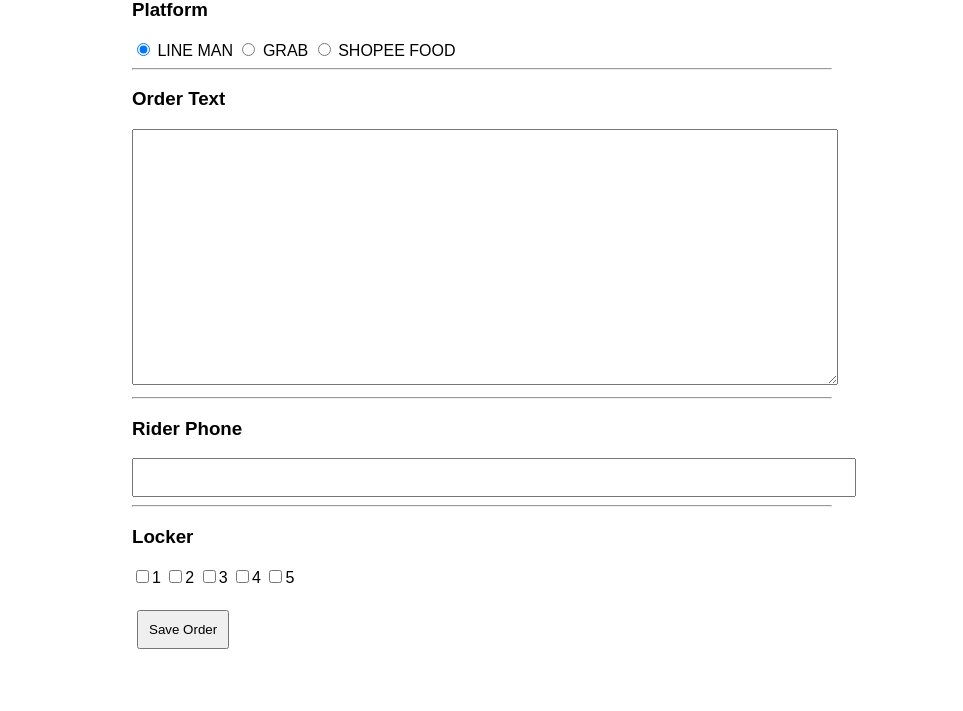
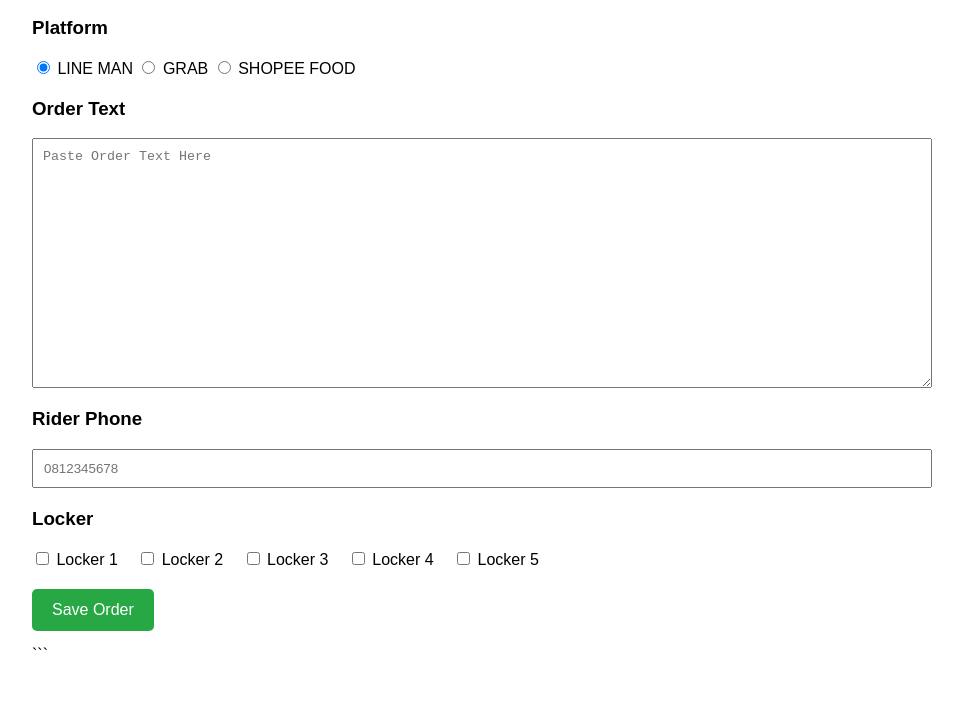
Before and after one commit to airservicepcg-ux/durian-locker, a plain HTML site: page index.html in a window 1280 px wide. Shown: the part 89-800 px from the top of the page, without its empty margins (158-1121 px from the left). Drawn offline with Linux system fonts and the light colour scheme.

Commit message:
Refactor index.html for improved layout and styling

````diff
--- a/index.html
+++ b/index.html
@@ -1,27 +1,65 @@
+```html
 <!DOCTYPE html>
-<html>
+<html lang="th">
 
 <head>
 <meta charset="UTF-8">
-<title>Delivery Order Intake</title>
+<meta name="viewport" content="width=device-width, initial-scale=1.0">
+
+<title>Durian Locker - Admin</title>
 
 <style>
 
 body{
-  font-family: Arial;
-  max-width:700px;
-  margin:auto;
-  padding:20px;
+    font-family: Arial, sans-serif;
+    max-width: 900px;
+    margin: auto;
+    padding: 20px;
+}
+
+h2{
+    text-align:center;
+}
+
+.section{
+    margin-bottom:20px;
 }
 
 textarea{
     width:100%;
     height:250px;
+    padding:10px;
+    box-sizing:border-box;
+}
+
+input[type=text]{
+    width:100%;
+    padding:10px;
+    box-sizing:border-box;
+}
+
+.locker-group label{
+    margin-right:15px;
 }
 
 button{
-  padding:10px;
-  margin:5px;
+    background:#28a745;
+    color:white;
+    border:none;
+    padding:12px 20px;
+    cursor:pointer;
+    font-size:16px;
+    border-radius:5px;
+}
+
+button:disabled{
+    background:#999;
+    cursor:not-allowed;
+}
+
+#status{
+    margin-top:15px;
+    font-weight:bold;
 }
 
 </style>
@@ -30,62 +68,72 @@
 
 <body>
 
-<h2>Delivery Order Intake</h2>
+<h2>Durian Locker Admin</h2>
+
+<div class="section">
 
 <h3>Platform</h3>
 
 <label>
-<input type="radio"
-name="platform"
-value="LINEMAN"
-checked>
+<input type="radio" name="platform" value="LINEMAN" checked>
 LINE MAN
 </label>
 
 <label>
-<input type="radio"
-name="platform"
-value="GRAB">
+<input type="radio" name="platform" value="GRAB">
 GRAB
 </label>
 
 <label>
-<input type="radio"
-name="platform"
-value="SHOPEE">
+<input type="radio" name="platform" value="SHOPEE">
 SHOPEE FOOD
 </label>
 
-<hr>
+</div>
+
+<div class="section">
 
 <h3>Order Text</h3>
 
-<textarea id="orderText"></textarea>
+<textarea
+id="orderText"
+placeholder="Paste Order Text Here">
+</textarea>
 
-<hr>
+</div>
+
+<div class="section">
 
 <h3>Rider Phone</h3>
 
 <input
 type="text"
 id="riderPhone"
-style="width:100%;padding:10px;">
+placeholder="0812345678">
 
-<hr>
+</div>
+
+<div class="section">
 
 <h3>Locker</h3>
 
-<label><input type="checkbox" value="1">1</label>
-<label><input type="checkbox" value="2">2</label>
-<label><input type="checkbox" value="3">3</label>
-<label><input type="checkbox" value="4">4</label>
-<label><input type="checkbox" value="5">5</label>
+<div class="locker-group">
 
-<br><br>
+<label><input type="checkbox" value="1"> Locker 1</label>
+<label><input type="checkbox" value="2"> Locker 2</label>
+<label><input type="checkbox" value="3"> Locker 3</label>
+<label><input type="checkbox" value="4"> Locker 4</label>
+<label><input type="checkbox" value="5"> Locker 5</label>
 
-<button onclick="saveData()">
+</div>
+
+</div>
+
+<button id="saveBtn" onclick="saveData()">
 Save Order
 </button>
+
+<div id="status"></div>
 
 <script>
 
@@ -93,6 +141,12 @@
 "https://script.google.com/macros/s/AKfycbyK1YPdLDcjmUUXnWjUo_sCX0s2ZUR3WiExYplrH54RYrwdEL0RnjjebTovq9S8b2546w/exec";
 
 async function saveData(){
+
+    const btn =
+    document.getElementById("saveBtn");
+
+    btn.disabled = true;
+    btn.innerText = "Saving...";
 
     const platform =
     document.querySelector(
@@ -102,17 +156,27 @@
     const riderPhone =
     document.getElementById(
     "riderPhone"
-  ).value;
+    ).value.trim();
 
     const orderText =
     document.getElementById(
     "orderText"
-  ).value;
+    ).value.trim();
 
     const lockers =
     [...document.querySelectorAll(
-    'input[type="checkbox"]:checked'
-  )].map(cb=>cb.value);
+    '.locker-group input[type="checkbox"]:checked'
+    )].map(cb => cb.value);
+
+    if(orderText === ""){
+
+        alert("กรุณาวางข้อความออเดอร์");
+
+        btn.disabled = false;
+        btn.innerText = "Save Order";
+
+        return;
+    }
 
     const payload = {
         platform,
@@ -121,17 +185,73 @@
         orderText
     };
 
-  const res = await fetch(
+    try{
+
+        const response = await fetch(
         API_URL,
         {
             method:"POST",
             body:JSON.stringify(payload)
+        });
+
+        const result =
+        await response.json();
+
+        if(result.status === "success"){
+
+            document.getElementById(
+            "status"
+            ).innerHTML =
+            "✅ บันทึกสำเร็จ";
+
+            resetForm();
+
+        }else{
+
+            document.getElementById(
+            "status"
+            ).innerHTML =
+            "❌ เกิดข้อผิดพลาด";
+
         }
-  );
 
-  const result = await res.json();
+    }catch(err){
 
-  alert(result.status);
+        document.getElementById(
+        "status"
+        ).innerHTML =
+        "❌ ไม่สามารถเชื่อมต่อระบบได้";
+
+        console.error(err);
+
+    }
+
+    btn.disabled = false;
+    btn.innerText = "Save Order";
+
+}
+
+function resetForm(){
+
+    document.getElementById(
+    "orderText"
+    ).value = "";
+
+    document.getElementById(
+    "riderPhone"
+    ).value = "";
+
+    document.querySelectorAll(
+    '.locker-group input[type="checkbox"]'
+    ).forEach(cb => cb.checked = false);
+
+    document.querySelector(
+    'input[value="LINEMAN"]'
+    ).checked = true;
+
+    document.getElementById(
+    "orderText"
+    ).focus();
 
 }
 
@@ -139,3 +259,4 @@
 
 </body>
 </html>
+```
````
Lines whose indentation alone changed are shown as unchanged.
